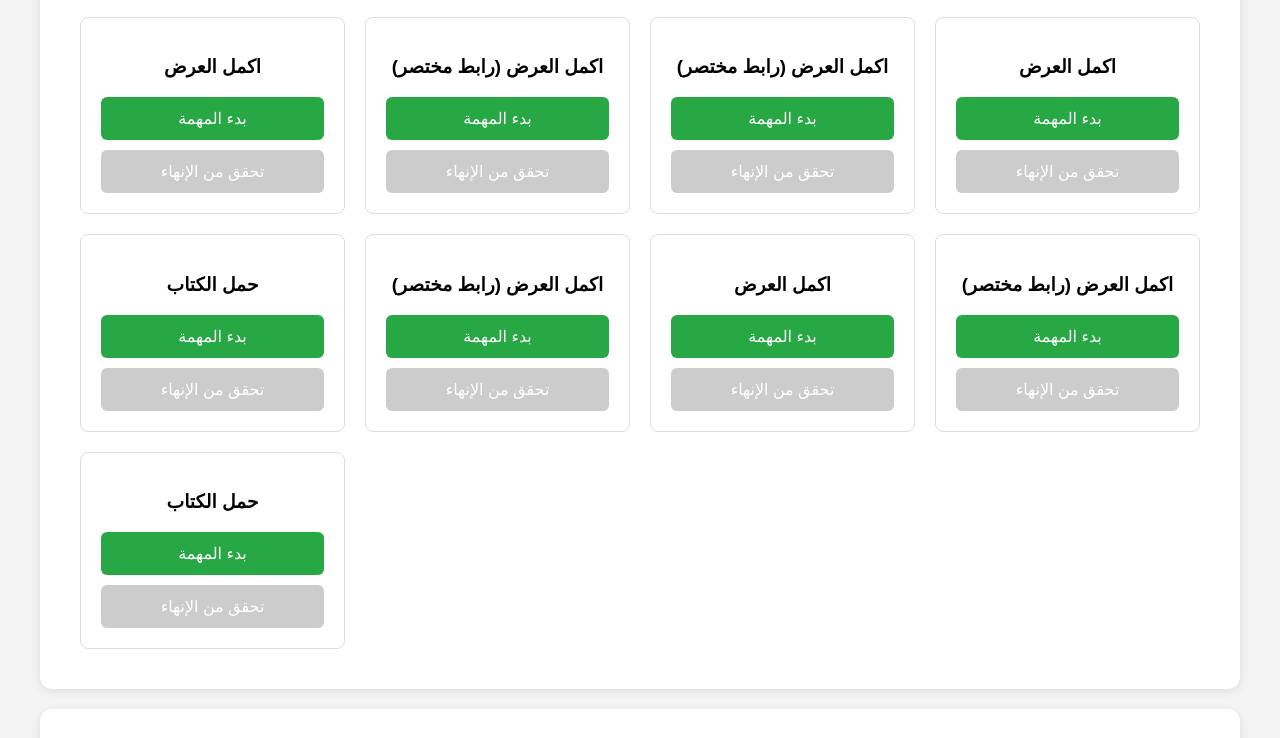
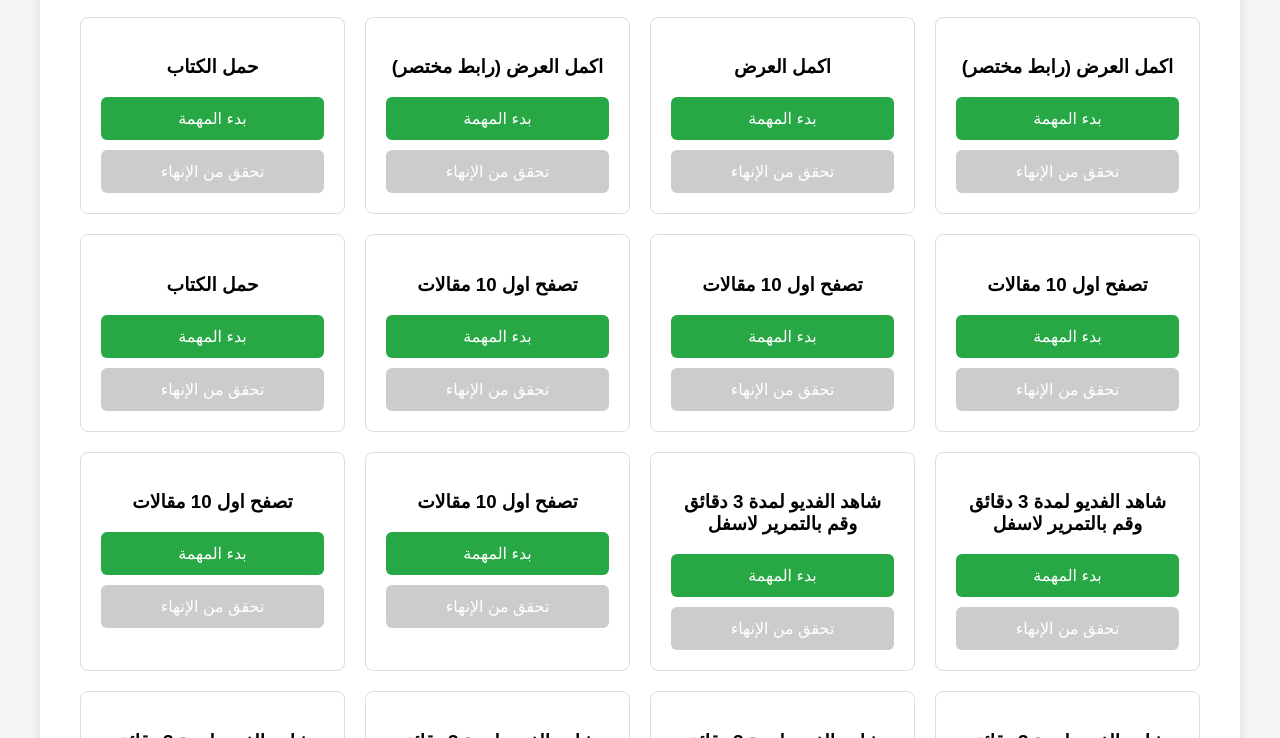
Before and after one commit to Earnin7g/Task, a plain HTML site: page index.html in a window 1280 px wide. Shown: the part 2062-2800 px from the top of the page. Drawn offline with Linux system fonts and the light colour scheme.

Commit message:
index.html

```diff
--- a/index.html
+++ b/index.html
@@ -167,11 +167,6 @@
                 img: "https://www2.0zz0.com/2025/02/09/14/987545301.jpg"
             },
             {
-                name: "Safe&box",
-                link: "https://psubaghardo.net/link?z=8918258&var={SOURCE_ID}&ymid={CLICK_ID}",
-                img: "https://www2.0zz0.com/2025/02/09/14/272340799.jpg"
-            },
-            {
                 name: "Vpn",
                 link: "https://psubaghardo.net/link?z=8918246&var={SOURCE_ID}&ymid={CLICK_ID}",
                 img: "https://www2.0zz0.com/2025/02/09/14/100551957.jpg"
@@ -200,10 +195,6 @@
                 link: "https://uzoudoognood.com/link?z=8782720&var={SOURCE_ID}&ymid={CLICK_ID}"
             },
             {
-                name: "Dating services",
-                link: "https://woaptauphojo.com/link?z=8918893&var={SOURCE_ID}&ymid={CLICK_ID}"
-            },
-            {
                 name: "Finance services",
                 link: "https://oojaishaibak.net/link?z=8782707&var={SOURCE_ID}&ymid={CLICK_ID}"
             },
@@ -214,10 +205,6 @@
             {
                 name: "Earning services",
                 link: "https://oojaishaibak.net/link?z=8918901&var={SOURCE_ID}&ymid={CLICK_ID}"
-            },
-            {
-                name: "Dating service",
-                link: "https://woaptauphojo.com/link?z=8706479&var={SOURCE_ID}&ymid={CLICK_ID}"
             }
         ];
 
@@ -273,6 +260,66 @@
             {
                 name: "حمل الكتاب",
                 link: "https://www.up-4ever.net/7h2l8py7usdt"
+            },
+            {
+                name: "تصفح اول 10 مقالات",
+                link: "https://gamerev7.blogspot.com"
+            },
+            {
+                name: "تصفح اول 10 مقالات",
+                link: "https://appnoo6.blogspot.com"
+            },
+            {
+                name: "تصفح اول 10 مقالات",
+                link: "https://gamup9.blogspot.com"
+            },
+            {
+                name: "تصفح اول 10 مقالات",
+                link: "https://moongam7.blogspot.com"
+            },
+            {
+                name: "تصفح اول 10 مقالات",
+                link: "https://zygame4.blogspot.com"
+            },
+            {
+                name: "شاهد الفديو لمدة 3 دقائق وقم بالتمرير لاسفل",
+                link: "https://wa619.blogspot.com"
+            },
+            {
+                name: "شاهد الفديو لمدة 3 دقائق وقم بالتمرير لاسفل",
+                link: "https://da62222.blogspot.com"
+            },
+            {
+                name: "شاهد الفديو لمدة 3 دقائق وقم بالتمرير لاسفل",
+                link: "https://mp3gomov.blogspot.com"
+            },
+            {
+                name: "شاهد الفديو لمدة 3 دقائق وقم بالتمرير لاسفل",
+                link: "https://dafome9.blogspot.com"
+            },
+            {
+                name: "شاهد الفديو لمدة 3 دقائق وقم بالتمرير لاسفل",
+                link: "https://go-77mr.blogspot.com/"
+            },
+            {
+                name: "شاهد الفديو لمدة 3 دقائق وقم بالتمرير لاسفل",
+                link: "https://covidio2.blogspot.com"
+            },
+            {
+                name: "شاهد الفديو لمدة 3 دقائق وقم بالتمرير لاسفل",
+                link: "https://watch833.blogspot.com"
+            },
+            {
+                name: "شاهد الفديو لمدة 3 دقائق وقم بالتمرير لاسفل",
+                link: "https://vidmach.blogspot.com"
+            },
+            {
+                name: "شاهد الفديو لمدة 3 دقائق وقم بالتمرير لاسفل",
+                link: "https://watching54.blogspot.com"
+            },
+            {
+                name: "شاهد الفديو لمدة 3 دقائق وقم بالتمرير لاسفل",
+                link: "https://roblix73.blogspot.com"
             }
         ];
 
@@ -346,8 +393,8 @@
 
             // تحديد الوقت المطلوب بناءً على نوع المهمة
             let requiredTime = 30000; // 30 ثانية بشكل افتراضي
-            if (type === "task" && (index === 0 || index === 1)) {
-                requiredTime = 5000; // 5 ثوانٍ فقط للمهمتين الأولى والثانية
+            if (type === "task" && (index === 13 || index === 14)) {
+                requiredTime = 180000; // 3 دقائق للمهام الجديدة
             }
 
             if (!taskStartTime || (Date.now() - taskStartTime) < requiredTime) {
```
